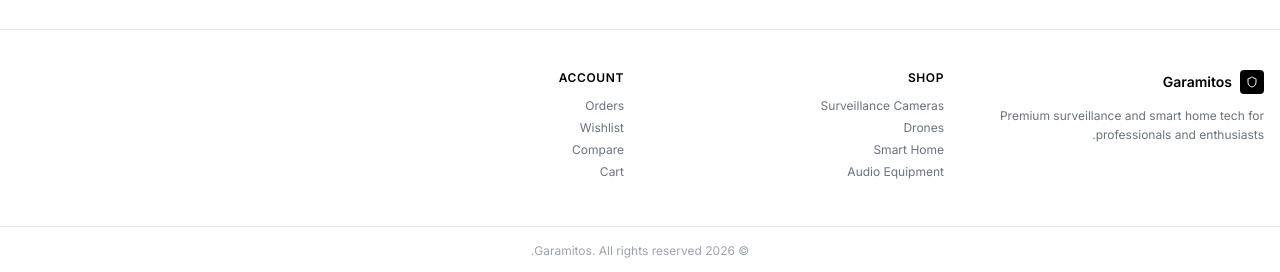
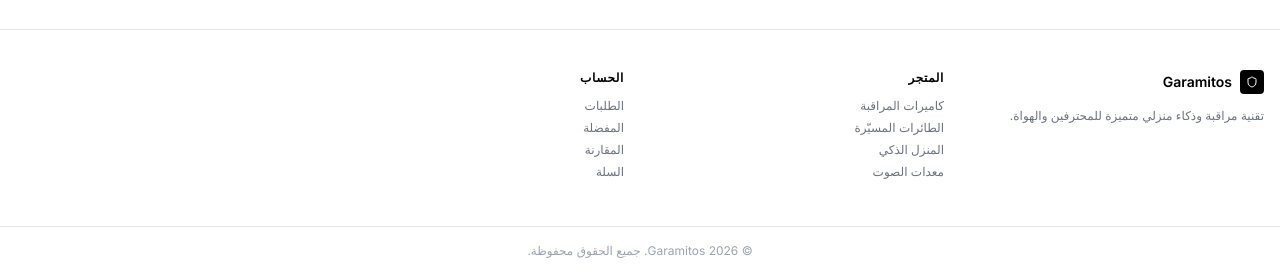
Before and after one commit to Zakaria12e/Garamitos_Ecom, a React (Vite) app in the folder frontend/: page / in a window 1280 px wide. Shown: the part 1269-1541 px from the top of the page. Built offline with nearby package versions, Linux system fonts and the light colour scheme; no server answers.

Commit message:
feat(footer): translate all hardcoded strings using i18n

```diff
--- a/frontend/src/components/layout/Footer.jsx
+++ b/frontend/src/components/layout/Footer.jsx
@@ -1,8 +1,25 @@
 import React from 'react'
 import { Link } from 'react-router-dom'
 import { Shield } from 'lucide-react'
+import { useTranslation } from 'react-i18next'
 
 export default function Footer() {
+  const { t } = useTranslation()
+
+  const categories = [
+    { key: 'surveillance', slug: 'Surveillance Cameras' },
+    { key: 'drones',       slug: 'Drones' },
+    { key: 'smartHome',    slug: 'Smart Home' },
+    { key: 'audio',        slug: 'Audio Equipment' },
+  ]
+
+  const accountLinks = [
+    { key: 'orders',   path: '/orders' },
+    { key: 'wishlist', path: '/wishlist' },
+    { key: 'compare',  path: '/compare' },
+    { key: 'cart',     path: '/cart' },
+  ]
+
   return (
     <footer className="border-t border-gray-200 dark:border-gray-800 mt-16">
       <div className="max-w-7xl mx-auto px-4 py-10 grid grid-cols-2 md:grid-cols-4 gap-8">
@@ -13,24 +30,27 @@ export default function Footer() {
             </div>
             <span className="font-semibold text-sm">Garamitos</span>
           </div>
-          <p className="text-xs text-gray-500 dark:text-gray-400 leading-relaxed">Premium surveillance and smart home tech for professionals and enthusiasts.</p>
+          <p className="text-xs text-gray-500 dark:text-gray-400 leading-relaxed">{t('footer.tagline')}</p>
         </div>
         <div>
-          <h4 className="text-xs font-semibold mb-3 uppercase tracking-wider">Shop</h4>
-          {['Surveillance Cameras', 'Drones', 'Smart Home', 'Audio Equipment'].map(c => (
-            <Link key={c} to={"/catalog?category=" + encodeURIComponent(c)} className="block text-xs text-gray-500 dark:text-gray-400 hover:text-black dark:hover:text-white mb-1.5 transition-colors">{c}</Link>
+          <h4 className="text-xs font-semibold mb-3 uppercase tracking-wider">{t('footer.shopTitle')}</h4>
+          {categories.map(({ key, slug }) => (
+            <Link key={key} to={"/catalog?category=" + encodeURIComponent(slug)} className="block text-xs text-gray-500 dark:text-gray-400 hover:text-black dark:hover:text-white mb-1.5 transition-colors">
+              {t(`footer.categories.${key}`)}
+            </Link>
           ))}
         </div>
         <div>
-          <h4 className="text-xs font-semibold mb-3 uppercase tracking-wider">Account</h4>
-          {[['Orders', '/orders'], ['Wishlist', '/wishlist'], ['Compare', '/compare'], ['Cart', '/cart']].map(([l, p]) => (
-            <Link key={p} to={p} className="block text-xs text-gray-500 dark:text-gray-400 hover:text-black dark:hover:text-white mb-1.5 transition-colors">{l}</Link>
+          <h4 className="text-xs font-semibold mb-3 uppercase tracking-wider">{t('footer.accountTitle')}</h4>
+          {accountLinks.map(({ key, path }) => (
+            <Link key={path} to={path} className="block text-xs text-gray-500 dark:text-gray-400 hover:text-black dark:hover:text-white mb-1.5 transition-colors">
+              {t(`footer.links.${key}`)}
+            </Link>
           ))}
         </div>
-
       </div>
       <div className="border-t border-gray-200 dark:border-gray-800 py-4 px-4 text-center text-xs text-gray-400">
-        © {new Date().getFullYear()} Garamitos. All rights reserved.
+        © {new Date().getFullYear()} Garamitos. {t('footer.copyright')}
       </div>
     </footer>
   )
```
